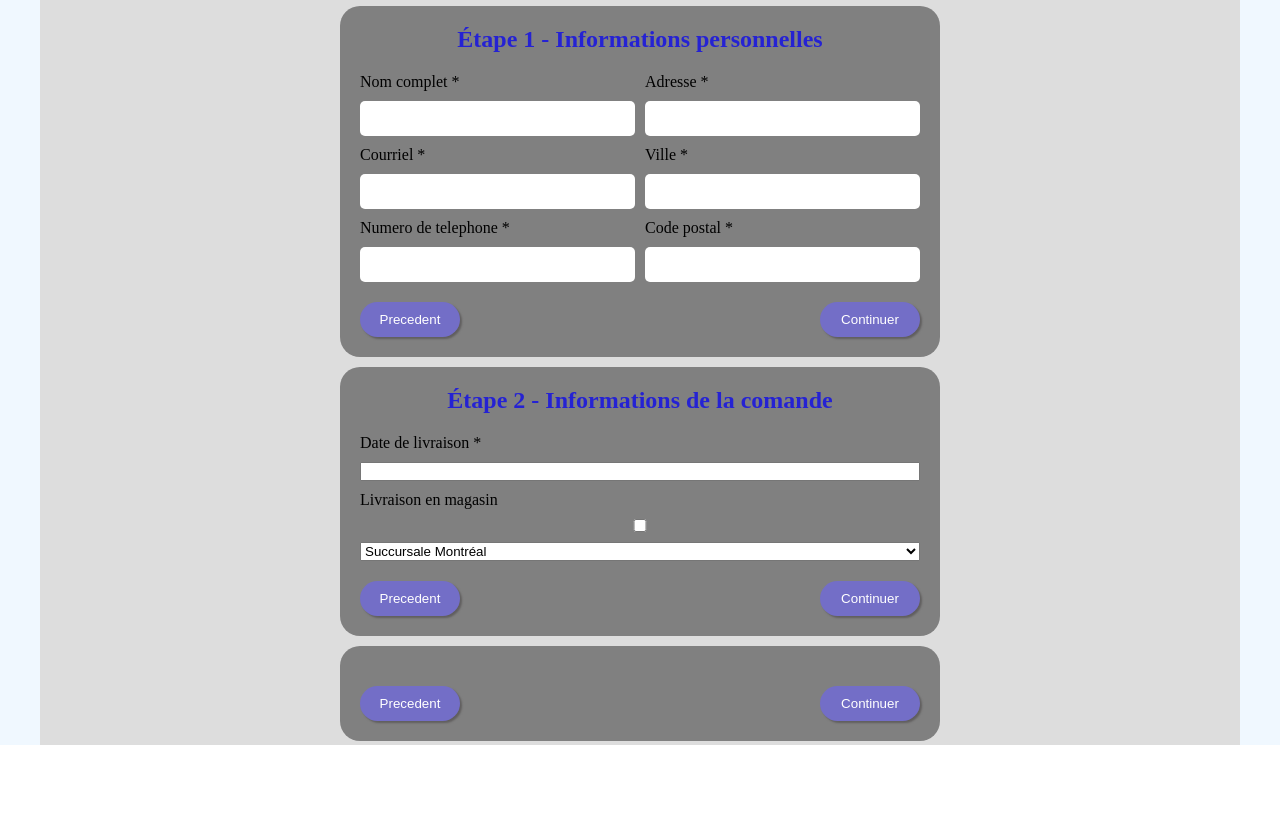
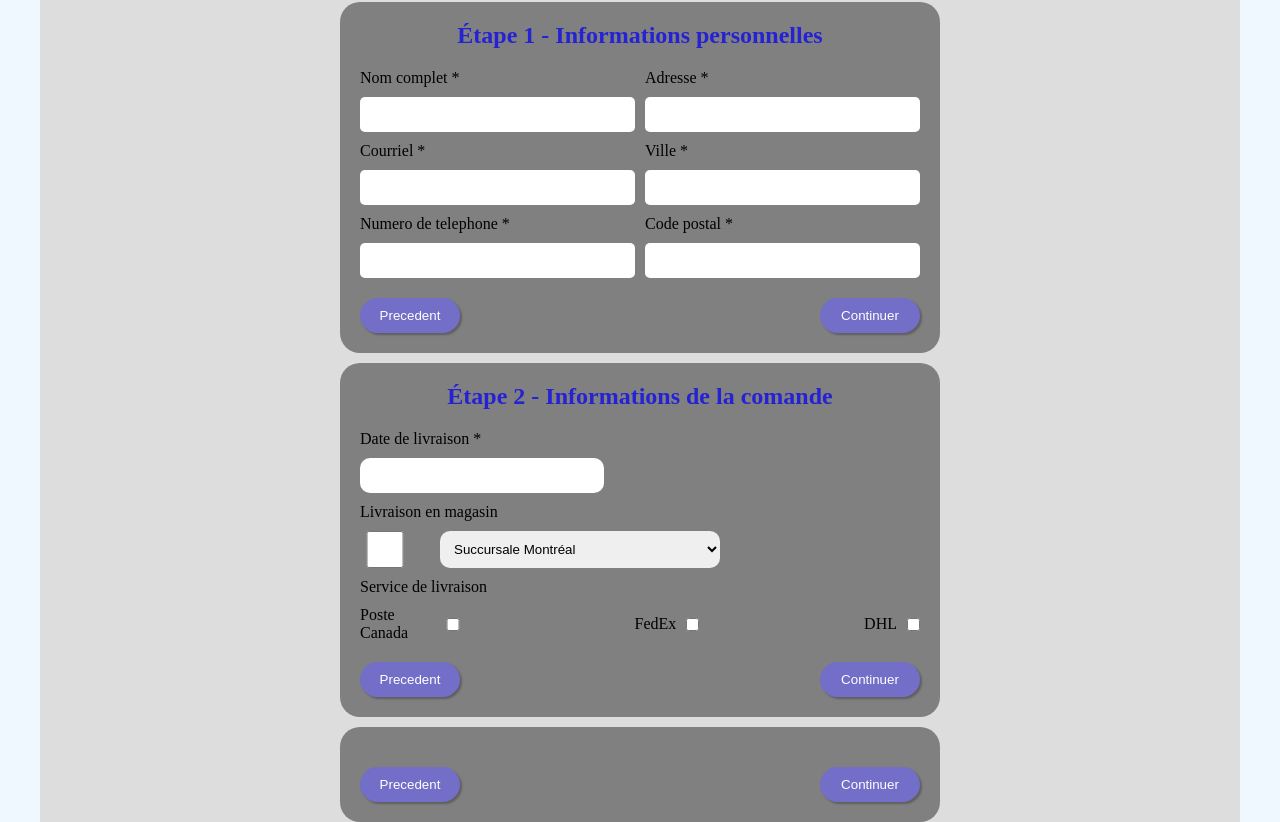
Before and after one commit to DionisCeb/tp2_interface, a plain HTML site: page index.html in a window 1280 px wide. Shown: the part 55-877 px from the top of the page. Before the commit the page ends 800 px from the top, so only its background shows below. Drawn offline with Linux system fonts and the light colour scheme.

Commit message:
adjusting the second section

```diff
--- a/assets/styles/section_personnele.css
+++ b/assets/styles/section_personnele.css
@@ -0,0 +1,36 @@
+.choix_magasin select,
+.livraison div:first-child input{
+    width: 40%;
+    padding: 10px;
+    border-radius: 10px;
+    border: none;
+}
+
+
+.choix_magasin {
+    display: flex;
+    flex-direction: row;
+    gap: 30px;
+}
+
+.choix_magasin input{
+    width: 50px;
+}
+
+.choix_magasin select{
+    width: 50%;
+}
+
+
+
+.choix_livraison {
+    display: flex;
+    flex-direction: row;
+    justify-content: space-between;
+}
+
+.choix_livraison div{
+    display: flex;
+    flex-direction: row;
+    align-items: center;
+}
--- a/assets/styles/style.css
+++ b/assets/styles/style.css
@@ -1,3 +1,7 @@
+
+@import "section_comande.css";
+@import "section_personnele.css";
+@import "section_resultats.css";
 
 * {
     margin: 0;
--- a/index.html
+++ b/index.html
@@ -59,12 +59,29 @@
                             </div>
                             <div>
                                 <label for="magasin">Livraison en magasin</label>
+                                <div class="choix_magasin">
                                     <input type="checkbox">
                                     <select name="succursale" id="succursale">
                                         <option value="Montreal">Succursale Montréal</option>
                                         <option value="Laval">Succursale Laval</option>
                                         <option value="Longueuil">Succursale Longueuil</option>
                                       </select>
+                                </div>
+                                <label for="service_livraison">Service de livraison</label>
+                                <div class="choix_livraison">
+                                    <div>
+                                        <label for="poste_ca">Poste Canada</label>
+                                        <input type="checkbox">
+                                    </div>
+                                    <div>
+                                        <label for="poste_ca">FedEx</label>
+                                        <input type="checkbox">
+                                    </div>
+                                    <div>
+                                        <label for="poste_ca">DHL</label>
+                                        <input type="checkbox">
+                                    </div>
+                                </div>
                             </div>
                         </div>
                         <div class="footer_form">
```
Lines whose indentation alone changed are shown as unchanged.
